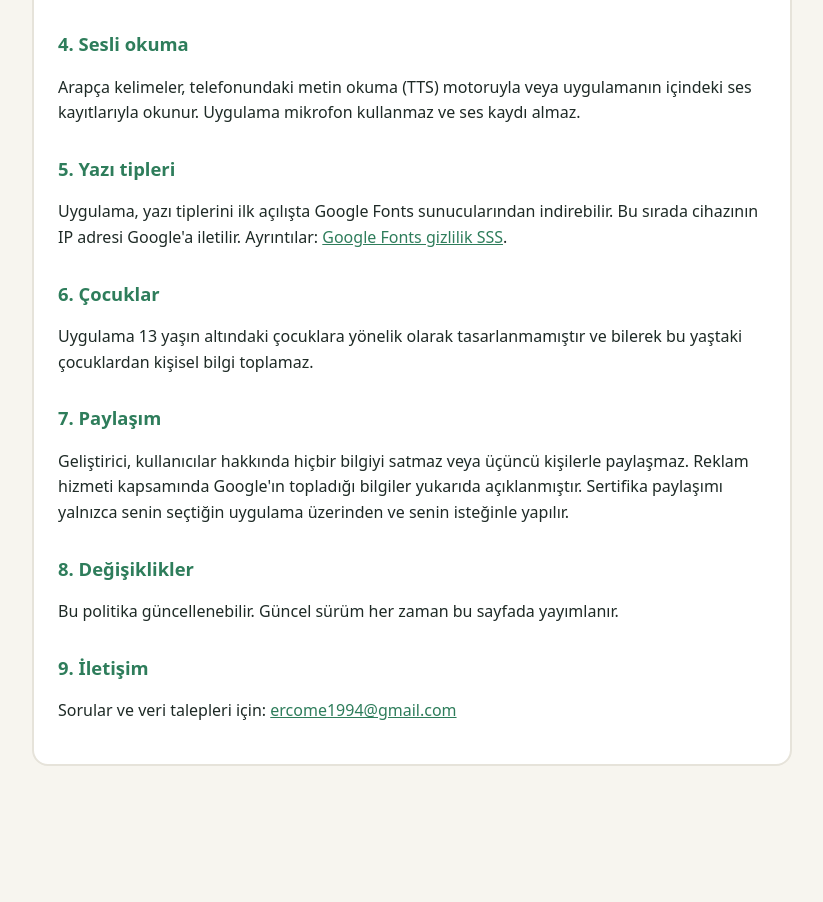
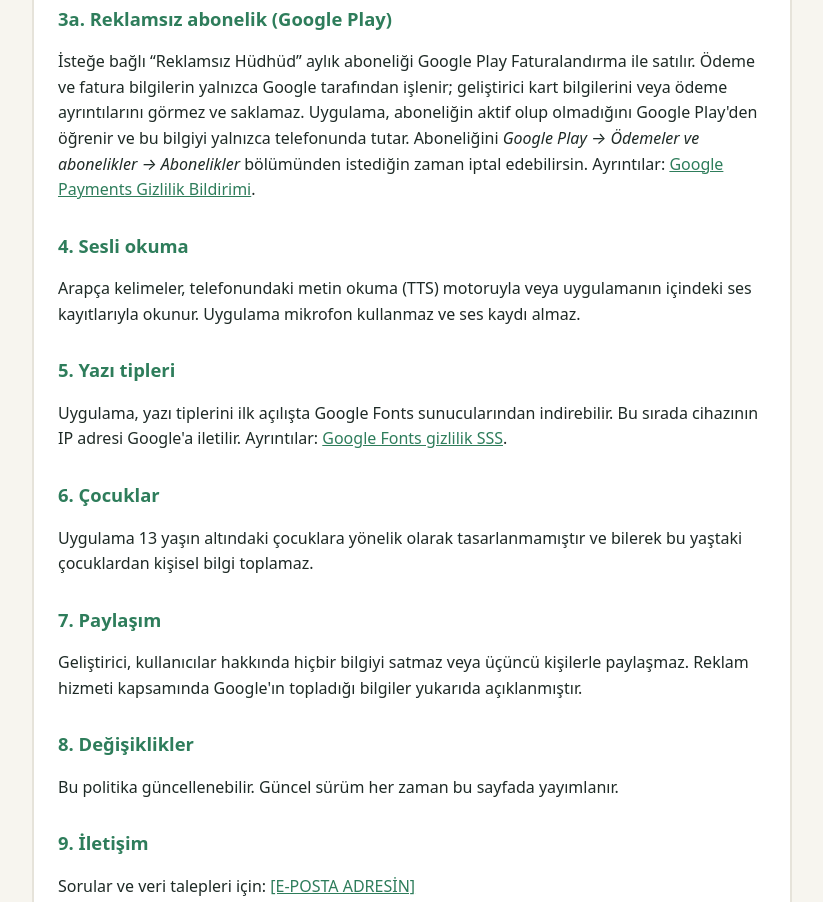
Before and after one commit to ErkamUSLU/erkamuslu.github.io, a plain HTML site: page hudhud/gizlilik.html in a window 1280 px wide. Shown: the part 1028-1930 px from the top of the page, without its empty margins (228-1051 px from the left). Before the commit the page ends 1858 px from the top, so only its background shows below. Drawn offline with Linux system fonts and the light colour scheme.

Commit message:
Add files via upload

```diff
--- a/hudhud/gizlilik.html
+++ b/hudhud/gizlilik.html
@@ -21,12 +21,12 @@
 <main>
 <div class="card">
 <h1>Hüdhüd: Kelime Kelime Kur'an – Gizlilik Politikası</h1>
-<p class="muted">Son güncelleme: 6 Ekim 2026</p>
+<p class="muted">Son güncelleme: 8 Ekim 2026</p>
 
 <p>Bu politika, Android için yayımlanan <strong>Hüdhüd: Kelime Kelime Kur'an</strong> uygulamasının (paket adı: <code>com.erkam.hudhud</code>, “Uygulama”) hangi bilgileri nasıl kullandığını açıklar. Uygulama bağımsız bir geliştirici tarafından hazırlanmıştır.</p>
 
 <h2>1. Hesap ve kişisel bilgiler</h2>
-<p>Uygulamayı kullanmak için hesap açman gerekmez. Adın, e-posta adresin veya telefon numaran istenmez. Sertifika ekranına isteğe bağlı olarak yazdığın ad yalnızca telefonunda saklanır.</p>
+<p>Uygulamayı kullanmak için hesap açman gerekmez. Adın, e-posta adresin veya telefon numaran istenmez.</p>
 
 <h2>2. Telefonunda saklanan bilgiler</h2>
 <p>Öğrendiğin kelimeler, tamamladığın dersler, XP, seri ve ayarların yalnızca cihazında saklanır. Bu bilgiler geliştiriciye veya herhangi bir sunucuya gönderilmez. Uygulamayı kaldırdığında bu bilgiler de silinir.</p>
@@ -43,6 +43,9 @@
 <p>Avrupa Ekonomik Alanı, Birleşik Krallık ve İsviçre'deki kullanıcılardan reklam için Google'ın izin formu aracılığıyla onay istenir. Bu tercih, uygulamadaki <em>Profil → Reklam gizlilik seçenekleri</em> bölümünden değiştirilebilir. Kişiselleştirilmiş reklamları cihazının <em>Ayarlar → Google → Reklamlar</em> bölümünden de kapatabilir veya reklam kimliğini silebilirsin.</p>
 <p>Uygulamada yalnızca genel izleyiciye uygun (“G” derecelendirmeli) reklamlar istenir.</p>
 
+<h2>3a. Reklamsız abonelik (Google Play)</h2>
+<p>İsteğe bağlı “Reklamsız Hüdhüd” aylık aboneliği Google Play Faturalandırma ile satılır. Ödeme ve fatura bilgilerin yalnızca Google tarafından işlenir; geliştirici kart bilgilerini veya ödeme ayrıntılarını görmez ve saklamaz. Uygulama, aboneliğin aktif olup olmadığını Google Play'den öğrenir ve bu bilgiyi yalnızca telefonunda tutar. Aboneliğini <em>Google Play → Ödemeler ve abonelikler → Abonelikler</em> bölümünden istediğin zaman iptal edebilirsin. Ayrıntılar: <a href="https://payments.google.com/payments/apis-secure/u/0/get_legal_document?ldo=0&ldt=privacynotice&ldl=tr">Google Payments Gizlilik Bildirimi</a>.</p>
+
 <h2>4. Sesli okuma</h2>
 <p>Arapça kelimeler, telefonundaki metin okuma (TTS) motoruyla veya uygulamanın içindeki ses kayıtlarıyla okunur. Uygulama mikrofon kullanmaz ve ses kaydı almaz.</p>
 
@@ -53,13 +56,13 @@
 <p>Uygulama 13 yaşın altındaki çocuklara yönelik olarak tasarlanmamıştır ve bilerek bu yaştaki çocuklardan kişisel bilgi toplamaz.</p>
 
 <h2>7. Paylaşım</h2>
-<p>Geliştirici, kullanıcılar hakkında hiçbir bilgiyi satmaz veya üçüncü kişilerle paylaşmaz. Reklam hizmeti kapsamında Google'ın topladığı bilgiler yukarıda açıklanmıştır. Sertifika paylaşımı yalnızca senin seçtiğin uygulama üzerinden ve senin isteğinle yapılır.</p>
+<p>Geliştirici, kullanıcılar hakkında hiçbir bilgiyi satmaz veya üçüncü kişilerle paylaşmaz. Reklam hizmeti kapsamında Google'ın topladığı bilgiler yukarıda açıklanmıştır.</p>
 
 <h2>8. Değişiklikler</h2>
 <p>Bu politika güncellenebilir. Güncel sürüm her zaman bu sayfada yayımlanır.</p>
 
 <h2>9. İletişim</h2>
-<p>Sorular ve veri talepleri için: <a href="mailto:ercome1994@gmail.com">ercome1994@gmail.com</a></p>
+<p>Sorular ve veri talepleri için: <a href="mailto:[E-POSTA ADRESİN]">[E-POSTA ADRESİN]</a></p>
 </div>
 </main>
 </body>
```
